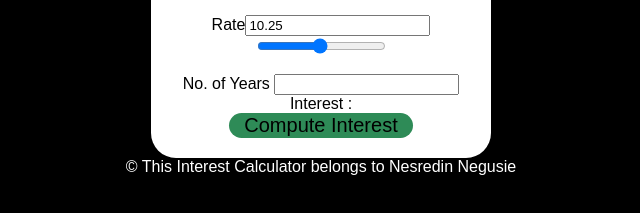
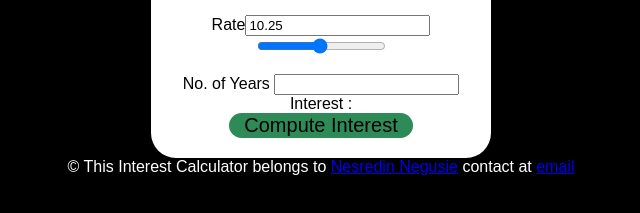
Before and after one commit to nesredin18/Interest-calculator, a plain HTML site: page index.html in a window 1280 px wide. Shown: the part 261-474 px from the top of the page, without its empty margins (319-959 px from the left). Drawn offline with Linux system fonts and the light colour scheme.

Commit message:
Update index.html

```diff
--- a/index.html
+++ b/index.html
@@ -33,6 +33,7 @@
     </div>
 </div>
 <div>
-    <footer>&#169; This Interest Calculator belongs to Nesredin Negusie</footer></div>
+    <footer>&#169; This Interest Calculator belongs to <a href="https://github.com/nesredin18"> Nesredin Negusie</a> contact at <a href="https://mail.google.com/mail/?view=cm&fs=1&tf=1&to=negusienesredin@gmail.com" target="_blank">email</a>
+</footer>
     </body>
 </html>
```
